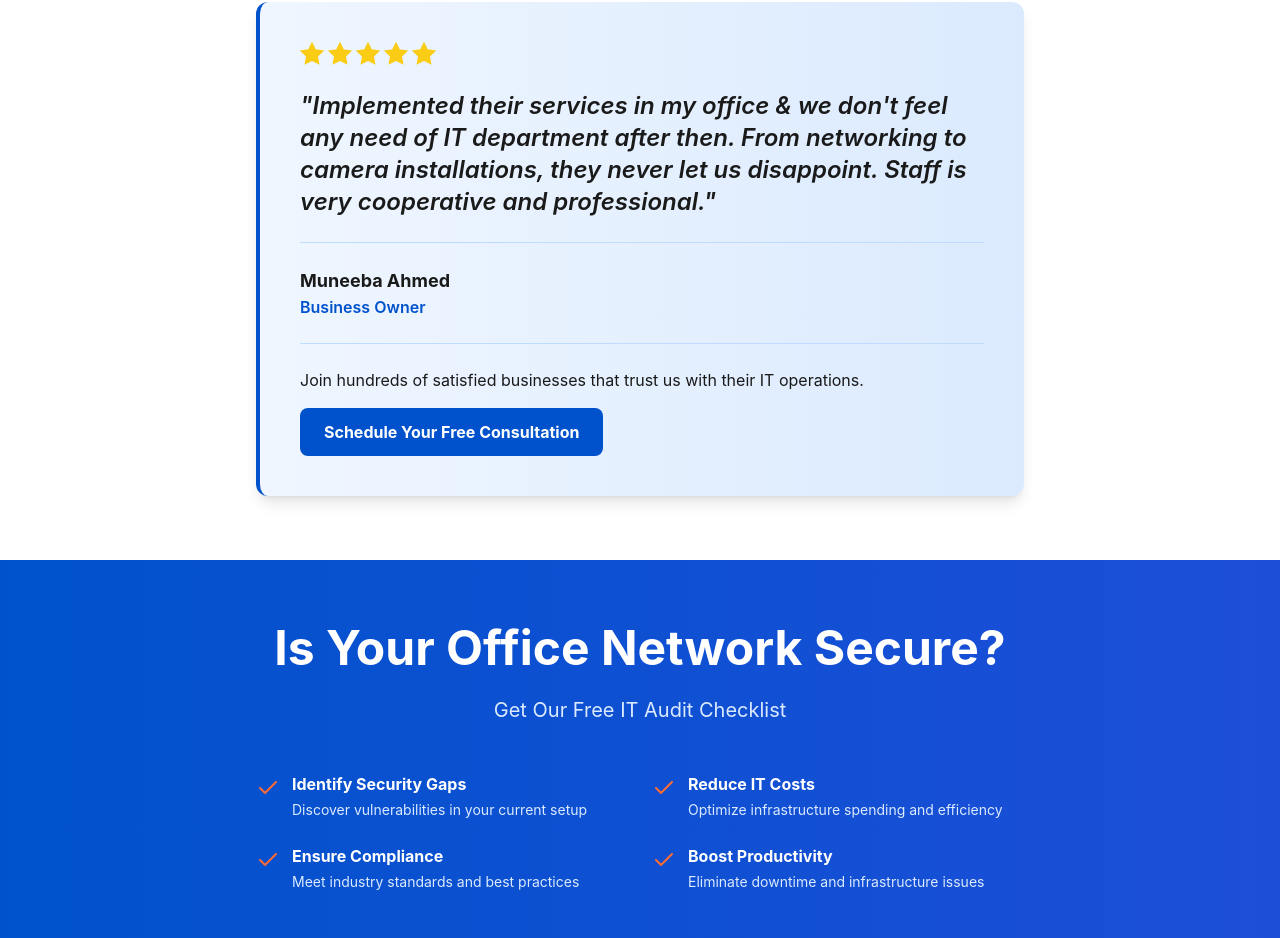
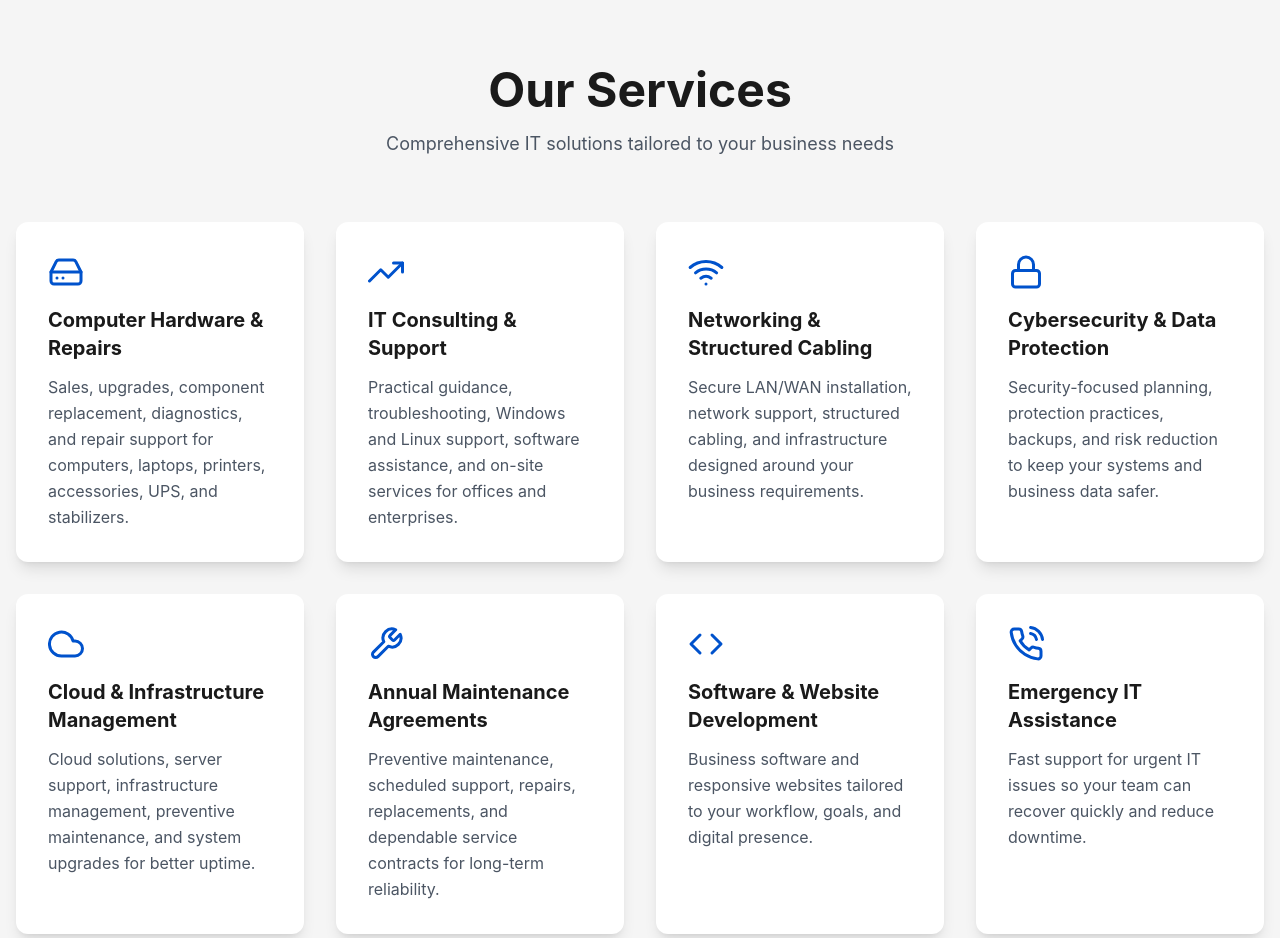
Before and after one commit to Awais4040/bionic-computer, a Next.js app: page / in a window 1280 px wide. Shown: the part 953-1891 px from the top of the page. Built offline with nearby package versions, Linux system fonts and the light colour scheme.

Commit message:
Improve SEO and AEO content

```diff
--- a/src/app/layout.jsx
+++ b/src/app/layout.jsx
@@ -2,9 +2,9 @@ import './globals.css';
 import ClientProviders from '@/components/ClientProviders';
 
 export const metadata = {
-  title: 'Bionic Computer - Professional IT Solutions in Karachi | Hardware Repair & Support',
-  description: 'Bionic Computer is Karachi\'s leading IT and hardware solutions provider. Offering network setup, hardware repair, software support, website development, and 24/7 IT assistance. 10+ years experience serving 500+ clients.',
-  keywords: 'IT solutions Karachi, hardware repair, network setup, software support, IT support Pakistan, computer repair, laptop repair, networking services, website development',
+  title: 'Bionic Computer - Total IT Solutions in Karachi | Support, Networking & Hardware',
+  description: 'Bionic Computer is a trusted IT services and total computing solutions company in Karachi, providing IT support, infrastructure management, networking, cybersecurity, cloud, hardware, software, and maintenance services since 1999.',
+  keywords: 'IT solutions Karachi, IT support Karachi, hardware repair, network setup, cybersecurity Karachi, cloud solutions, annual maintenance agreement, computer repair, laptop repair, structured cabling, Windows Linux support, website development',
   authors: [{ name: 'Bionic Computer' }],
   creator: 'Bionic Computer',
   publisher: 'Bionic Computer',
@@ -18,8 +18,8 @@ export const metadata = {
     locale: 'en_PK',
     url: 'https://bioniccomputer.com.pk',
     siteName: 'Bionic Computer',
-    title: 'Bionic Computer - Professional IT Solutions in Karachi',
-    description: 'Leading IT and hardware solutions provider in Karachi. Hardware repair, networking, software support, and website development.',
+    title: 'Bionic Computer - Total IT Solutions in Karachi',
+    description: 'Trusted IT services and total computing solutions in Karachi since 1999. Support, networking, cybersecurity, cloud, hardware, software, and maintenance.',
     images: [
       {
         url: 'https://bioniccomputer.com.pk/og-image.jpg',
@@ -31,16 +31,17 @@ export const metadata = {
   },
   twitter: {
     card: 'summary_large_image',
-    title: 'Bionic Computer - Professional IT Solutions in Karachi',
-    description: 'Leading IT and hardware solutions provider in Karachi',
+    title: 'Bionic Computer - Total IT Solutions in Karachi',
+    description: 'Trusted IT services and total computing solutions in Karachi since 1999',
     images: ['https://bioniccomputer.com.pk/og-image.jpg'],
     creator: '@bioniccomputer',
   },
-  viewport: {
-    width: 'device-width',
-    initialScale: 1,
-    maximumScale: 5,
-  },
+};
+
+export const viewport = {
+  width: 'device-width',
+  initialScale: 1,
+  maximumScale: 5,
 };
 
 export default function RootLayout({ children }) {
@@ -70,7 +71,7 @@ export default function RootLayout({ children }) {
               name: 'Bionic Computer',
               url: 'https://bioniccomputer.com.pk',
               logo: 'https://bioniccomputer.com.pk/logo-horizontal.svg',
-              description: 'Professional IT and hardware solutions provider in Karachi',
+              description: 'Trusted IT services and total computing solutions provider in Karachi since 1999',
               sameAs: [
                 'https://www.facebook.com/thebioniccomputer',
                 'https://www.instagram.com/bionic_computer',
@@ -101,7 +102,7 @@ export default function RootLayout({ children }) {
               '@type': 'LocalBusiness',
               name: 'Bionic Computer',
               image: 'https://bioniccomputer.com.pk/logo-horizontal.svg',
-              description: 'IT and Hardware Solutions Provider',
+              description: 'IT services and total computing solutions provider in Karachi',
               address: {
                 '@type': 'PostalAddress',
                 addressLocality: 'Karachi',
@@ -120,6 +121,106 @@ export default function RootLayout({ children }) {
             }),
           }}
         />
+
+        {/* Structured Data - AEO/Answer Engine Schema */}
+        <script
+          type="application/ld+json"
+          dangerouslySetInnerHTML={{
+            __html: JSON.stringify({
+              '@context': 'https://schema.org',
+              '@graph': [
+                {
+                  '@type': 'WebSite',
+                  name: 'Bionic Computer',
+                  url: 'https://bioniccomputer.com.pk',
+                  inLanguage: 'en-PK',
+                  publisher: {
+                    '@type': 'Organization',
+                    name: 'Bionic Computer',
+                  },
+                },
+                {
+                  '@type': 'ItemList',
+                  name: 'Bionic Computer IT Services',
+                  itemListElement: [
+                    'IT Consulting and Support',
+                    'Infrastructure Management',
+                    'Cybersecurity and Data Protection',
+                    'Cloud Solutions',
+                    'Computer Hardware Sales and Repair',
+                    'Annual Maintenance Agreements',
+                    'Structured Cabling and LAN/WAN Networking',
+                    'Windows and Linux Support',
+                    'Software Development',
+                    'Website Development',
+                  ].map((name, index) => ({
+                    '@type': 'ListItem',
+                    position: index + 1,
+                    item: {
+                      '@type': 'Service',
+                      name,
+                      provider: {
+                        '@type': 'LocalBusiness',
+                        name: 'Bionic Computer',
+                        url: 'https://bioniccomputer.com.pk',
+                        telephone: '+92-311-1444299',
+                      },
+                      areaServed: {
+                        '@type': 'City',
+                        name: 'Karachi',
+                      },
+                    },
+                  })),
+                },
+                {
+                  '@type': 'FAQPage',
+                  mainEntity: [
+                    {
+                      '@type': 'Question',
+                      name: 'Does Bionic Computer offer on-site IT support in Karachi?',
+                      acceptedAnswer: {
+                        '@type': 'Answer',
+                        text: 'Yes. Bionic Computer provides on-site IT support, hardware repair, networking, cabling, maintenance, and troubleshooting services for businesses and offices in Karachi.',
+                      },
+                    },
+                    {
+                      '@type': 'Question',
+                      name: 'How can I contact Bionic Computer for IT support?',
+                      acceptedAnswer: {
+                        '@type': 'Answer',
+                        text: 'You can call Bionic Computer at +92 311 1444299, email contact@bioniccomputer.com.pk, or send a message through the website contact form for IT support and consultation.',
+                      },
+                    },
+                    {
+                      '@type': 'Question',
+                      name: 'Can I buy computer hardware and accessories from Bionic Computer?',
+                      acceptedAnswer: {
+                        '@type': 'Answer',
+                        text: 'Yes. Bionic Computer supplies computers, laptops, printers, accessories, parts, UPS/stabilizers, and branded products including Dell, HP, Lenovo, Microsoft, and networking products.',
+                      },
+                    },
+                    {
+                      '@type': 'Question',
+                      name: 'Does Bionic Computer provide annual maintenance agreements?',
+                      acceptedAnswer: {
+                        '@type': 'Answer',
+                        text: 'Yes. Bionic Computer provides annual maintenance agreements, preventive maintenance, system upgrades, repair/replacement support, and scheduled IT support for businesses.',
+                      },
+                    },
+                    {
+                      '@type': 'Question',
+                      name: 'Can Bionic Computer design a custom IT solution for my business?',
+                      acceptedAnswer: {
+                        '@type': 'Answer',
+                        text: 'Yes. Bionic Computer designs custom IT solutions for offices and enterprises, including infrastructure management, LAN/WAN networking, cybersecurity, cloud, Windows/Linux support, software development, and website development.',
+                      },
+                    },
+                  ],
+                },
+              ],
+            }),
+          }}
+        />
       </head>
       <body className="bg-white text-gray-900">
         <ClientProviders>
--- a/src/app/page.jsx
+++ b/src/app/page.jsx
@@ -2,6 +2,7 @@
 
 import Header from '@/components/Header';
 import Hero from '@/components/Hero';
+import Services from '@/components/Services';
 import ElevatedTestimonial from '@/components/ElevatedTestimonial';
 import LeadMagnet from '@/components/LeadMagnet';
 import ServiceBundles from '@/components/ServiceBundles';
@@ -17,6 +18,7 @@ export default function Home() {
     <>
       <Header />
       <Hero />
+      <Services />
       <ElevatedTestimonial />
       <LeadMagnet />
       <ServiceBundles />
--- a/src/components/FAQ.jsx
+++ b/src/components/FAQ.jsx
@@ -8,29 +8,29 @@ export default function FAQ() {
 
   const faqs = [
     {
-      question: 'Do you offer on-site repair services?',
+      question: 'Does Bionic Computer offer on-site IT support in Karachi?',
       answer:
-        'Yes, Bionic Computer offers on-site repair services for hardware issues. Our skilled technicians will come to your location to diagnose and fix the problem, ensuring minimal disruption to your workflow.',
+        'Yes. Bionic Computer provides on-site IT support, hardware repair, networking, cabling, maintenance, and troubleshooting services for businesses and offices in Karachi.',
     },
     {
-      question: 'How can I contact Bionic Computer for support?',
+      question: 'How can I contact Bionic Computer for IT support?',
       answer:
-        'You can reach us through our Contact Us page, call us at +92 311 1444299, or send an email to contact@bioniccomputer.com.pk. Our team is always ready to assist you.',
+        'You can call Bionic Computer at +92 311 1444299, email contact@bioniccomputer.com.pk, or send a message through the website contact form for IT support and consultation.',
     },
     {
-      question: 'Can I purchase hardware directly from Bionic Computer?',
+      question: 'Can I buy computer hardware and accessories from Bionic Computer?',
       answer:
-        'Absolutely! We offer a wide range of high-quality hardware products for purchase. Whether you need new laptops, PCs, or other hardware components, we have you covered.',
+        'Yes. Bionic Computer supplies computers, laptops, printers, accessories, parts, UPS/stabilizers, and branded products including Dell, HP, Lenovo, Microsoft, and networking products.',
     },
     {
-      question: 'Do you offer warranties on repair services?',
+      question: 'Does Bionic Computer provide annual maintenance agreements?',
       answer:
-        'Yes, we offer warranties on our repair services to ensure customer satisfaction. The duration and terms depend on the specific service provided.',
+        'Yes. Bionic Computer provides annual maintenance agreements, preventive maintenance, system upgrades, repair/replacement support, and scheduled IT support for businesses.',
     },
     {
-      question: 'Can I get a custom IT solution for my business?',
+      question: 'Can Bionic Computer design a custom IT solution for my business?',
       answer:
-        'Definitely! We tailor our IT solutions to meet your business needs. Contact us to discuss your requirements, and we will create a customized plan aligned with your goals.',
+        'Yes. Bionic Computer designs custom IT solutions for offices and enterprises, including infrastructure management, LAN/WAN networking, cybersecurity, cloud, Windows/Linux support, software development, and website development.',
     },
   ];
 
--- a/src/components/Footer.jsx
+++ b/src/components/Footer.jsx
@@ -1,7 +1,7 @@
 'use client';
 
 import React from 'react';
-import { FiFacebook, FiInstagram, FiLinkedin, FiArrowRight, FiGlobe } from 'react-icons/fi';
+import { FiFacebook, FiInstagram, FiArrowRight, FiGlobe } from 'react-icons/fi';
 
 export default function Footer() {
   return (
@@ -14,7 +14,7 @@ export default function Footer() {
               Bionic<span className="text-secondary">Computer</span>
             </h3>
             <p className="text-gray-400 leading-relaxed">
-              Leading IT and hardware solutions provider in Karachi. Trusted by 500+ clients for over a decade.
+              Trusted IT services and total computing solutions provider in Karachi since 1999.
             </p>
           </div>
 
@@ -22,10 +22,15 @@ export default function Footer() {
           <div>
             <h4 className="font-bold text-lg mb-4">Quick Links</h4>
             <ul className="space-y-2">
-              {['Home', 'Services', 'About', 'Contact'].map((link) => (
-                <li key={link}>
-                  <a href="#" className="text-gray-400 hover:text-primary transition inline-flex items-center gap-1">
-                    <FiArrowRight className="text-sm" /> {link}
+              {[
+                { label: 'Home', href: '#' },
+                { label: 'Services', href: '#services' },
+                { label: 'About', href: '#about' },
+                { label: 'Contact', href: '#contact' },
+              ].map((link) => (
+                <li key={link.label}>
+                  <a href={link.href} className="text-gray-400 hover:text-primary transition inline-flex items-center gap-1">
+                    <FiArrowRight className="text-sm" /> {link.label}
                   </a>
                 </li>
               ))}
@@ -36,7 +41,7 @@ export default function Footer() {
           <div>
             <h4 className="font-bold text-lg mb-4">Services</h4>
             <ul className="space-y-2">
-              {['Hardware Repair', 'Networking', 'Website Dev', 'IT Support'].map((service) => (
+              {['Hardware Repair', 'Networking', 'Cybersecurity', 'Maintenance'].map((service) => (
                 <li key={service}>
                   <a href="#services" className="text-gray-400 hover:text-primary transition inline-flex items-center gap-1">
                     <FiArrowRight className="text-sm" /> {service}
@@ -67,7 +72,7 @@ export default function Footer() {
 
         {/* Social Links */}
         <div className="border-t border-gray-700 pt-8 flex justify-between items-center flex-wrap gap-4">
-          <p className="text-gray-400">© 2025 Bionic Computer. All rights reserved.</p>
+          <p className="text-gray-400">© 2026 Bionic Computer. All rights reserved.</p>
           <div className="flex gap-6">
             <a href="https://www.facebook.com/thebioniccomputer" target="_blank" rel="noopener noreferrer" className="text-gray-400 hover:text-primary text-2xl transition" title="Follow on Facebook">
               <FiFacebook />
--- a/src/components/ServiceBundles.jsx
+++ b/src/components/ServiceBundles.jsx
@@ -33,7 +33,7 @@ export default function ServiceBundles() {
   ];
 
   return (
-    <section id="services" className="py-12 md:py-16 bg-light">
+    <section id="service-bundles" className="py-12 md:py-16 bg-light">
       <div className="container mx-auto px-4">
         <div className="text-center mb-16">
           <h2 className="section-title">Service Bundles for Business Growth</h2>
--- a/src/components/Services.jsx
+++ b/src/components/Services.jsx
@@ -8,39 +8,51 @@ import {
   FiCode,
   FiLock,
   FiPhoneCall,
+  FiCloud,
+  FiTool,
 } from 'react-icons/fi';
 
 export default function Services() {
   const services = [
     {
       icon: FiHardDrive,
-      title: 'Hardware Purchase & Repair',
-      description: 'Wide range of high-quality hardware products and professional repair services to extend equipment life.',
+      title: 'Computer Hardware & Repairs',
+      description: 'Sales, upgrades, component replacement, diagnostics, and repair support for computers, laptops, printers, accessories, UPS, and stabilizers.',
     },
     {
       icon: FiTrendingUp,
-      title: 'Hardware & Software Support',
-      description: 'Professional support to ensure your systems operate smoothly and efficiently. 24/7 assistance available.',
+      title: 'IT Consulting & Support',
+      description: 'Practical guidance, troubleshooting, Windows and Linux support, software assistance, and on-site services for offices and enterprises.',
     },
     {
       icon: FiWifi,
-      title: 'Networking Services',
-      description: 'Robust, secure, and efficient network infrastructures designed for your business requirements.',
+      title: 'Networking & Structured Cabling',
+      description: 'Secure LAN/WAN installation, network support, structured cabling, and infrastructure designed around your business requirements.',
+    },
+    {
+      icon: FiLock,
+      title: 'Cybersecurity & Data Protection',
+      description: 'Security-focused planning, protection practices, backups, and risk reduction to keep your systems and business data safer.',
+    },
+    {
+      icon: FiCloud,
+      title: 'Cloud & Infrastructure Management',
+      description: 'Cloud solutions, server support, infrastructure management, preventive maintenance, and system upgrades for better uptime.',
+    },
+    {
+      icon: FiTool,
+      title: 'Annual Maintenance Agreements',
+      description: 'Preventive maintenance, scheduled support, repairs, replacements, and dependable service contracts for long-term reliability.',
     },
     {
       icon: FiCode,
-      title: 'Website Development',
-      description: 'Responsive, user-friendly websites tailored to your business goals and digital presence.',
-    },
-    {
-      icon: FiLock,
-      title: 'IT Strategy & Planning',
-      description: 'Expert consulting to optimize your technology strategy and achieve business objectives.',
+      title: 'Software & Website Development',
+      description: 'Business software and responsive websites tailored to your workflow, goals, and digital presence.',
     },
     {
       icon: FiPhoneCall,
-      title: '24/7 Support',
-      description: 'Round-the-clock technical support to handle any IT challenges and ensure minimal downtime.',
+      title: 'Emergency IT Assistance',
+      description: 'Fast support for urgent IT issues so your team can recover quickly and reduce downtime.',
     },
   ];
 
@@ -52,7 +64,7 @@ export default function Services() {
           <p className="section-subtitle">Comprehensive IT solutions tailored to your business needs</p>
         </div>
 
-        <div className="grid md:grid-cols-2 lg:grid-cols-3 gap-8">
+        <div className="grid md:grid-cols-2 lg:grid-cols-4 gap-8">
           {services.map((service, index) => {
             const Icon = service.icon;
             return (
```
Also changed, not shown: src/components/About.jsx (+9 -9 lines), src/components/Hero.jsx (+5 -5 lines), 1 other file (tests, documents, lock files or other folders).
